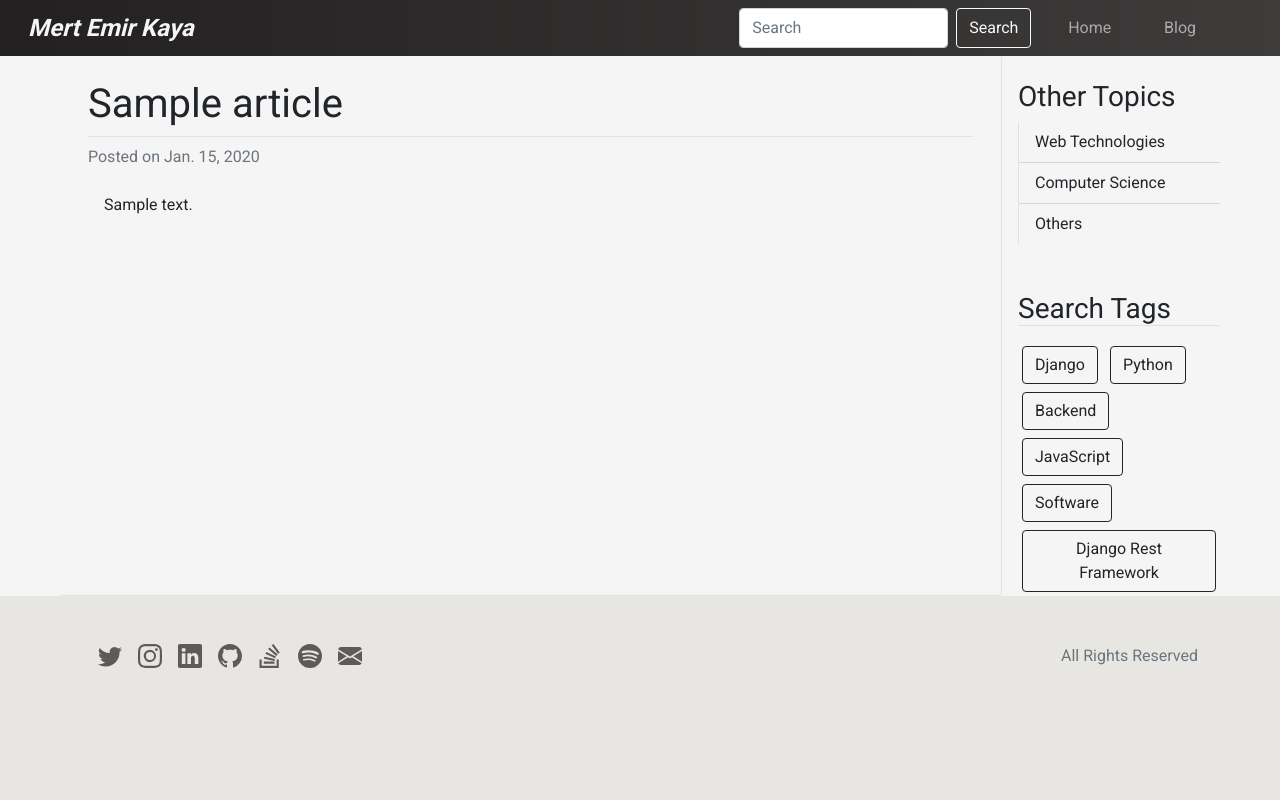
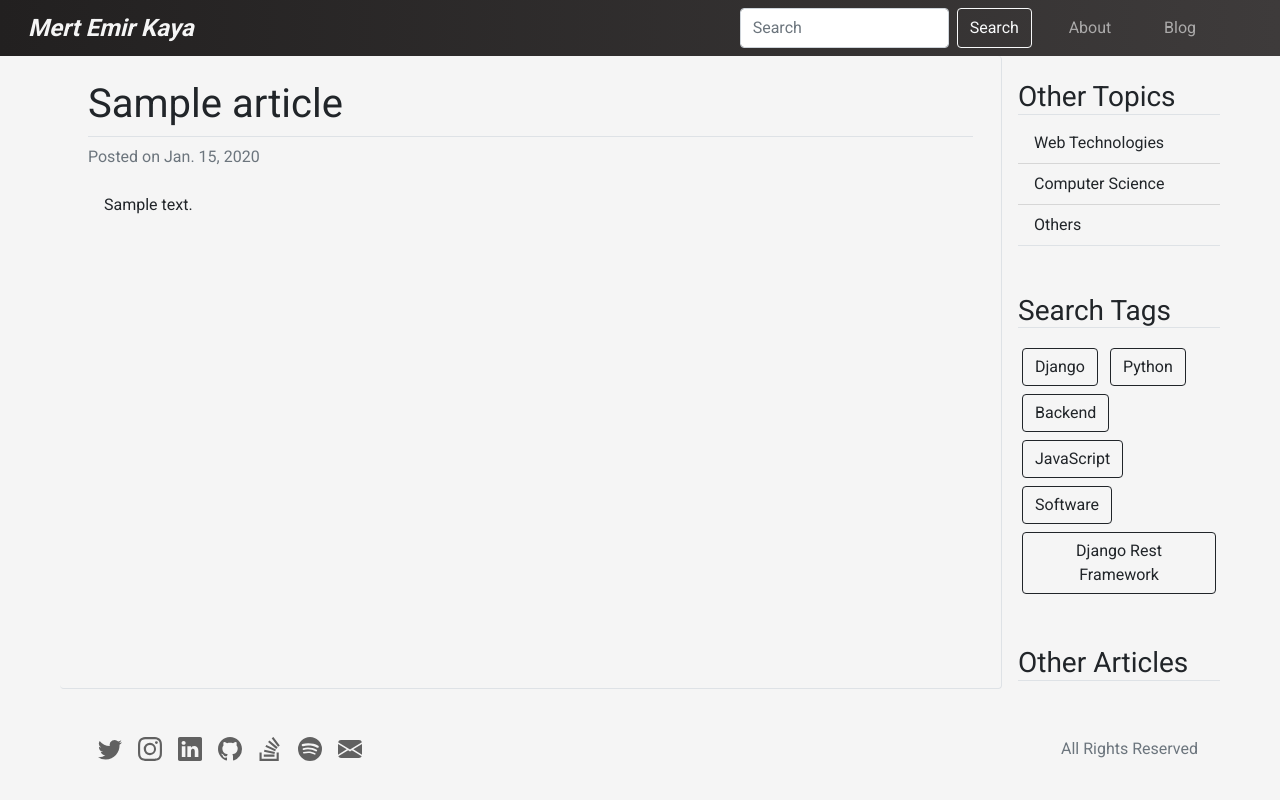
Before and after one commit to MertEmirKaya/website, a Django app: a page that uses templates/layout.html in a window 1280 px wide. Run offline with Django 4.2, Linux system fonts and the light colour scheme; data comes from the database, SQL or seed files in the repository; both versions use the stored data as it was after the commit; tables that the repository leaves empty hold one stand-in row (values such as "Sample post"); some libraries are stand-ins or nearby versions.

Commit message:
added dynamically meta tags and added other articles section to article page again

```diff
--- a/blog/models.py
+++ b/blog/models.py
@@ -30,7 +30,7 @@
     title= models.CharField(max_length=100)
     category=models.ForeignKey(Category,on_delete=models.DO_NOTHING,null=True,blank=True,related_name='category_slug')
     tags=models.ManyToManyField(Tag,null=True,blank=True,related_name='tags')
-    card_headline=models.CharField(max_length=100,null=True,blank=True)
+    card_headline=models.CharField(max_length=150,null=True,blank=True)
     card_image=models.ImageField(null=True,blank=True,upload_to='%Y/%m/%d')
     content_upload=RichTextUploadingField(blank=True,null=True)
     created_date=models.DateField(auto_now_add=True,null=True,blank=True)
--- a/blog/views.py
+++ b/blog/views.py
@@ -2,7 +2,7 @@
 from django.shortcuts import render, get_object_or_404
 from blog.models import Article,Category,Tag
 from django.db.models import Q
-
+from random import shuffle
 from django.core.paginator import Paginator
 
 def blog(request):
@@ -11,8 +11,8 @@
     p=Paginator(articles,4)
     page=request.GET.get('page')
     articlesp=p.get_page(page)
-
-    return render(request,'blog/blog.html',{'articles':articlesp,'categories':categories})
+    tags=Tag.objects.all()
+    return render(request,'blog/blog.html',{'articles':articlesp,'categories':categories,'tags':tags})
 
 def articles_by_Category(request,category_slug):
     articles=Article.objects.filter(category__slug=category_slug)
@@ -32,11 +32,11 @@
 
 def blog_detail(request,pk,category_slug):
     article= get_object_or_404(Article, id=pk,category__slug=category_slug)
-    articles=Article.objects.all()[0:4]
+    articles=Article.objects.exclude(id__in=[pk]).order_by('?')[0:5]
     categories=Category.objects.all()
     tags=Tag.objects.all()
-
-    return render(request,'blog/blog-detail.html',{'article':article,'categories':categories,'tags':tags})
+    article_tags=Tag.objects.filter(tags=pk)
+    return render(request,'blog/blog-detail.html',{'article':article,'categories':categories,'tags':tags,'articles':articles,'article_tags':article_tags})
 
 
 def searchBar(request):
--- a/main/urls.py
+++ b/main/urls.py
@@ -1,6 +1,6 @@
 from django.urls import path
 from .views import index
 urlpatterns = [
-    path("",index,name='home'),
+    path("",index,name='about'),
 
 ]
--- a/mywebsite/settings.py
+++ b/mywebsite/settings.py
@@ -43,7 +43,6 @@
     'ckeditor_uploader',
     'main',
     'blog',
-    'hitcount',
     'active_link',
 
 
--- a/templates/blog/blog-detail.html
+++ b/templates/blog/blog-detail.html
@@ -1,6 +1,11 @@
 {%extends 'layout.html'%}
 {% load humanize %}
+{% block title %}{{ article.title }} | Mert Emir Kaya {% endblock %}
+{% block meta %}{{article.card_headline|striptags}}  {% endblock %}
+{% block key %}{%for tag in article_tags%}{{tag}}, {%endfor%} {% endblock %}
 {%block content%}
+
+
 
 <main class="container-fluid  d-flex justify-content-around mb-5 flex-md-row flex-column "  style="background-color: whitesmoke;" id="blog-detail">
 
@@ -19,8 +24,8 @@
     <div class="d-flex flex-column me-0 me-md-5 " >
         <div class="d-flex  ms-3 ms-lg-0 flex-column flex-sm-column  " style="max-width: 350px;">
             <div class="mt-2  " id="other-topics">
-                <h3 class="mt-3">Other Topics</h3>
-                <ul class="list-group list-group-flush text-start border-start" style="background-color:whitesmoke ;">
+                <h3 class="mt-3  border-bottom">Other Topics</h3>
+                <ul class="list-group list-group-flush text-start border-bottom" style="background-color:whitesmoke ;">
                     {%for category in categories%}
                     <a href="{% url 'articlesByCategory' category.slug%}" class="list-group-item list-group-item-action">{{category.name}}</a>
                     {%endfor%}
@@ -41,6 +46,14 @@
 
 
         </div>
+        <div class="mt-5 ms-3 ms-md-0">
+            <ul class="list-group " >
+                <h3 class="border-bottom">Other Articles</h3>
+                {% for article in articles%}
+                <a class="list-group-item border-0 border-bottom fw-bolder  my-3" href="{% url 'article_detail' article.category.slug article.pk  %}" style="background-color: whitesmoke;">{{article.title}}</a>
+                {%endfor%}
+            </ul>
+        </div>
 
 
     </div>
--- a/templates/layout.html
+++ b/templates/layout.html
@@ -6,7 +6,10 @@
     <meta charset="UTF-8">
     <meta http-equiv="X-UA-Compatible" content="IE=edge">
     <meta name="viewport" content="width=device-width, initial-scale=1.0">
-    <title>Mert45</title>
+    <meta name="description" content="{% block meta %} {% endblock %}">
+    <meta name="keywords" content="{% block key %} {% endblock %}">
+    <title>{% block title %}{% endblock %}</title>
+    <link rel="icon" type="image/x-icon" href=" /media/favicon.ico" />
     <link href="https://cdn.jsdelivr.net/npm/bootstrap@5.0.2/dist/css/bootstrap.min.css" rel="stylesheet" integrity="sha384-EVSTQN3/azprG1Anm3QDgpJLIm9Nao0Yz1ztcQTwFspd3yD65VohhpuuCOmLASjC" crossorigin="anonymous">
     <link rel="preconnect" href="https://fonts.googleapis.com">
     <link rel="preconnect" href="https://fonts.gstatic.com" crossorigin>
@@ -17,7 +20,14 @@
     <script src="//cdnjs.cloudflare.com/ajax/libs/highlight.js/11.5.1/highlight.min.js"></script>
     <script>hljs.initHighlightingOnLoad();</script>
 </head>
-<body>
+{% with request.resolver_match.url_name as url_name %}
+{%if 'article_detail' in url_name%}
+    <body style="background-color: whitesmoke;" >
+{%else%}
+    <body >
+{%endif%}
+{% endwith %}
+
     {%include 'partials/_navbar.html'%}
     {%block content%}
 
--- a/templates/partials/_footer.html
+++ b/templates/partials/_footer.html
@@ -1,5 +1,7 @@
 {% with request.resolver_match.url_name as url_name %}
-<div class="container  ">
+    {%if 'article_detail' in url_name %}
+    {%endif %}
+<div class="container"  >
 
 
 
--- a/templates/partials/_navbar.html
+++ b/templates/partials/_navbar.html
@@ -24,8 +24,8 @@
                 </form>
 
                 {% endif %}
-                <li class="nav-item {% if url_name == 'home' %}active{% endif %}  ">
-                    <a class="nav-link " id="nav-link" href="{% url 'home'%}">Home</a>
+                <li class="nav-item {% if url_name == 'about' %}active{% endif %}  ">
+                    <a class="nav-link " id="nav-link" href="{% url 'about'%}">About</a>
                 </li>
 
 
```
Also changed, not shown: templates/blog/blog.html (+7 -1 lines), templates/main/index.html (+8 -6 lines), db.sqlite3, media/favicon.ico (added), media/pp.png (added).
